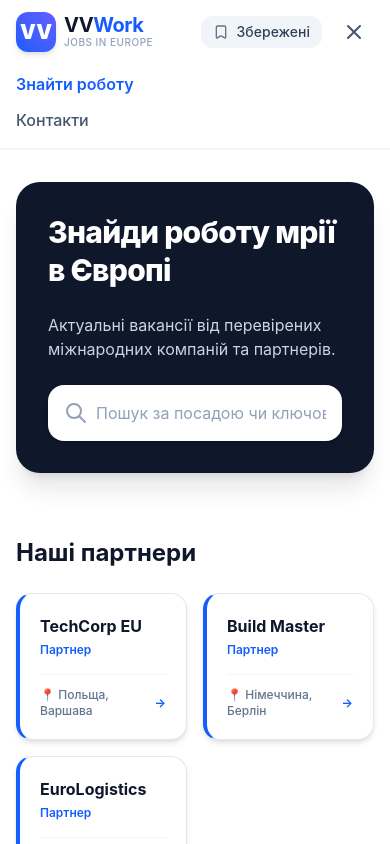
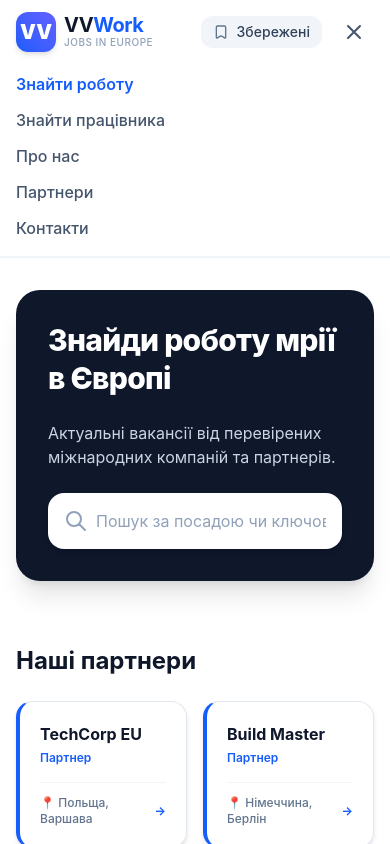
Before and after one commit to xovrashok/vv-work-platform, a React (Vite) app: page / in a window 390 px wide. Both pictures are taken after a click on the button 354 px from the left and 32 px from the top of the page. Shown: the top 844 px of the page. Built offline with nearby package versions, Linux system fonts and the light colour scheme.

Commit message:
refactor(header): optimize navigation rendering and fix mobile menu links

```diff
--- a/src/components/layout/Header.tsx
+++ b/src/components/layout/Header.tsx
@@ -6,6 +6,14 @@ import Logo from "../ui/Logo";
 interface HeaderProps {
   count: number;
 }
+
+const NAV_LINKS = [
+  { to: "/", label: "Знайти роботу", end: true },
+  { to: "/employers", label: "Знайти працівника", end: true },
+  { to: "/about", label: "Про нас", end: true },
+  { to: "/partners", label: "Партнери", end: true },
+  { to: "/contacts", label: "Контакти" },
+];
 
 const Header = ({ count }: HeaderProps) => {
   const [isMenuOpen, setIsMenuOpen] = useState(false);
@@ -23,21 +31,16 @@ const Header = ({ count }: HeaderProps) => {
         <Logo />
 
         <nav className="hidden md:flex items-center gap-8">
-          <NavLink to="/" end className={navLinkStyles}>
-            Знайти роботу
-          </NavLink>
-          <NavLink to="/employers" end className={navLinkStyles}>
-            Знайти працівника
-          </NavLink>
-          <NavLink to="/about" end className={navLinkStyles}>
-            Про нас
-          </NavLink>
-          <NavLink to="/partners" end className={navLinkStyles}>
-            Партнери
-          </NavLink>
-          <NavLink to="/contacts" className={navLinkStyles}>
-            Контакти
-          </NavLink>
+          {NAV_LINKS.map((link) => (
+            <NavLink
+              key={link.to}
+              to={link.to}
+              end={link.end}
+              className={navLinkStyles}
+            >
+              {link.label}
+            </NavLink>
+          ))}
         </nav>
 
         <div className="flex items-center gap-3">
@@ -92,21 +95,16 @@ const Header = ({ count }: HeaderProps) => {
 
       {isMenuOpen && (
         <nav className="md:hidden bg-white border-b border-slate-100 px-4 pt-2 pb-4 flex flex-col gap-3">
-          <NavLink
-            to="/"
-            end
-            className={navLinkStyles}
-            onClick={() => setIsMenuOpen(false)}
-          >
-            Знайти роботу
-          </NavLink>
-          <NavLink
-            to="/contacts"
-            className={navLinkStyles}
-            onClick={() => setIsMenuOpen(false)}
-          >
-            Контакти
-          </NavLink>
+          {NAV_LINKS.map((link) => (
+            <NavLink
+              key={link.to}
+              to={link.to}
+              end={link.end}
+              className={navLinkStyles}
+            >
+              {link.label}
+            </NavLink>
+          ))}
         </nav>
       )}
     </header>
```
